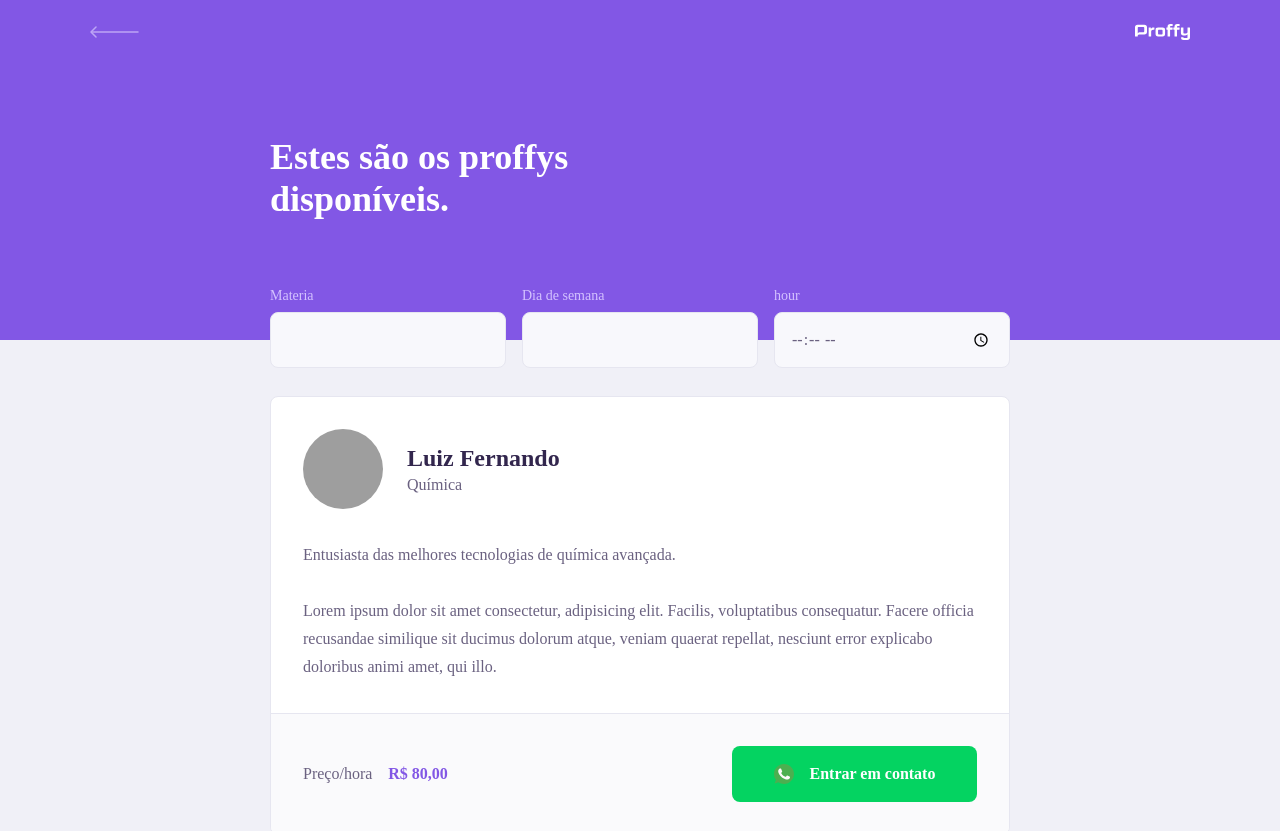
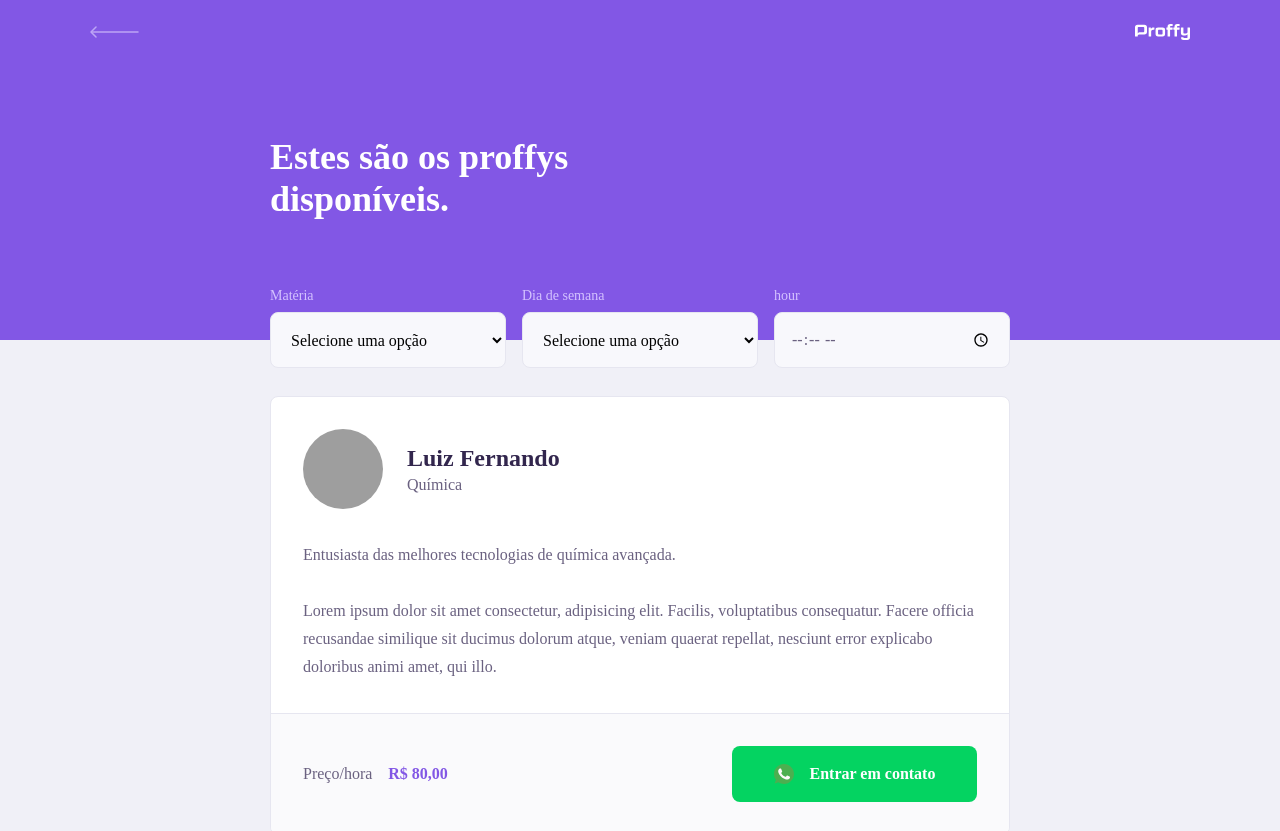
Before and after one commit to lfnandoo/proffy-frontend, a React (Create React App) app: page /study in a window 1280 px wide. Shown: the top 831 px of the page. Built offline with nearby package versions, Linux system fonts and the light colour scheme; grey boxes are pictures that could not be loaded; the HTML template or start-up script is replaced by a standard one.

Commit message:
🚀 Select component

```diff
--- a/src/components/Select/index.tsx
+++ b/src/components/Select/index.tsx
@@ -1,18 +1,33 @@
-import React, { InputHTMLAttributes } from 'react';
-import './styles.css';
+import React, { SelectHTMLAttributes } from "react";
+import "./styles.css";
 
-interface InputProps extends InputHTMLAttributes<HTMLInputElement> {
+interface SelectProps extends SelectHTMLAttributes<HTMLSelectElement> {
   label: string;
   name: string;
+  options: Array<{
+    value: string;
+    label: string;
+  }>;
 }
 
-const Input: React.FC<InputProps> = ({ label, name, ...rest }) => {
+const Select: React.FC<SelectProps> = ({ label, name, options, ...rest }) => {
   return (
-    <div className="input-block">
+    <div className="select-block">
       <label htmlFor={name}>{label}</label>
-      <input type="text" id={name} {...rest} />
+      <select id={name} {...rest}>
+        <option value="" disabled selected hidden>
+          Selecione uma opção
+        </option>
+        {options.map((option, index) => {
+          return (
+            <option key={index} value={option.value}>
+              {option.label}
+            </option>
+          );
+        })}
+      </select>
     </div>
-  )
-}
+  );
+};
 
-export default Input;
+export default Select;
--- a/src/components/Select/styles.css
+++ b/src/components/Select/styles.css
@@ -1,16 +1,16 @@
-.input-block {
+.select-block {
   position: relative;
 }
 
-.input-block + .input-block {
+.select-block + .select-block {
   margin-top: 1.4rem;
 }
 
-.input-block label {
+.select-block label {
   font-size: 1.4rem;
 }
 
-.input-block input {
+.select-block select {
   width: 100%;
   height: 5.6rem;
   margin-top: 0.8rem;
@@ -22,7 +22,7 @@
   font: 1.6rem Archivo;
 }
 
-.input-block:focus-within::after {
+.select-block:focus-within::after {
   width: calc(100% - 3.2rem);
   height: 2px;
   content: "";
--- a/src/pages/TeacherForm/index.tsx
+++ b/src/pages/TeacherForm/index.tsx
@@ -3,9 +3,10 @@ import "./styles.css";
 
 import PageHeader from "../../components/PageHeader";
 import Input from "../../components/Input";
+import Textarea from "../../components/Textarea";
+import Select from "../../components/Select";
 
 import warningIcon from "../../assets/images/icons/warning.svg";
-import Textarea from '../../components/Textarea';
 
 export default function TeacherForm() {
   return (
@@ -26,7 +27,52 @@ export default function TeacherForm() {
 
         <fieldset>
           <legend>Sobre a aula</legend>
-          <Input name="subject" label="Matéria" />
+          <Select
+            name="subject"
+            label="Matéria"
+            options={[
+              {
+                value: "Artes",
+                label: "Artes",
+              },
+              {
+                value: "Biologia",
+                label: "Biologia",
+              },
+              {
+                value: "Educação Física",
+                label: "Educação Física",
+              },
+              {
+                value: "Ciências",
+                label: "Ciências",
+              },
+              {
+                value: "Física",
+                label: "Física",
+              },
+              {
+                value: "Geografia",
+                label: "Geografia",
+              },
+              {
+                value: "História",
+                label: "História",
+              },
+              {
+                value: "Matemática",
+                label: "Matemática",
+              },
+              {
+                value: "Química",
+                label: "Química",
+              },
+              {
+                value: "Português",
+                label: "Português",
+              },
+            ]}
+          />
           <Input name="cost" label="Custo da sua hora por aula" />
         </fieldset>
 
--- a/src/pages/TeacherForm/styles.css
+++ b/src/pages/TeacherForm/styles.css
@@ -42,7 +42,8 @@
   border-bottom: 1px solid var(--color-line-in-white);
 }
 
-#page-teacher-form main fieldset .input-block + .text-area-bkicj {
+#page-teacher-form main fieldset .input-block + .text-area-block,
+#page-teacher-form main fieldset .select-block + .input-block {
   margin-top: 2.4rem;
 }
 
--- a/src/pages/TeacherList/index.tsx
+++ b/src/pages/TeacherList/index.tsx
@@ -5,14 +5,93 @@ import PageHeader from "../../components/PageHeader";
 
 import TeacherItem from "../../components/TeacherItem";
 import Input from "../../components/Input";
+import Select from "../../components/Select";
 
 export default function TeacherList() {
   return (
     <div id="page-teacher-list" className="container">
       <PageHeader title="Estes são os proffys disponíveis.">
         <form id="search-teachers">
-          <Input name="subject" label="Materia" />
-          <Input name="week_day" label="Dia de semana" />
+          <Select
+            name="subject"
+            label="Matéria"
+            options={[
+              {
+                value: "Artes",
+                label: "Artes",
+              },
+              {
+                value: "Biologia",
+                label: "Biologia",
+              },
+              {
+                value: "Educação Física",
+                label: "Educação Física",
+              },
+              {
+                value: "Ciências",
+                label: "Ciências",
+              },
+              {
+                value: "Física",
+                label: "Física",
+              },
+              {
+                value: "Geografia",
+                label: "Geografia",
+              },
+              {
+                value: "História",
+                label: "História",
+              },
+              {
+                value: "Matemática",
+                label: "Matemática",
+              },
+              {
+                value: "Química",
+                label: "Química",
+              },
+              {
+                value: "Português",
+                label: "Português",
+              },
+            ]}
+          />
+          <Select
+            name="week_day"
+            label="Dia de semana"
+            options={[
+              {
+                value: "0",
+                label: "Domingo",
+              },
+              {
+                value: "1",
+                label: "Segunda-feira",
+              },
+              {
+                value: "2",
+                label: "Terça-feira",
+              },
+              {
+                value: "3",
+                label: "Quarta-feira",
+              },
+              {
+                value: "4",
+                label: "Quinta-feira",
+              },
+              {
+                value: "5",
+                label: "Sexta-feira",
+              },
+              {
+                value: "6",
+                label: "Sábado",
+              },
+            ]}
+          />
           <Input type="time" name="time" label="hour" />
         </form>
       </PageHeader>
--- a/src/pages/TeacherList/styles.css
+++ b/src/pages/TeacherList/styles.css
@@ -29,7 +29,8 @@
     bottom: -28px;
   }
 
-  #search-teachers .input-block + .input-block {
+  #search-teachers .input-block + .input-block,
+  #search-teachers .select-block + .select-block {
     margin-top: 0;
   }
 
```
